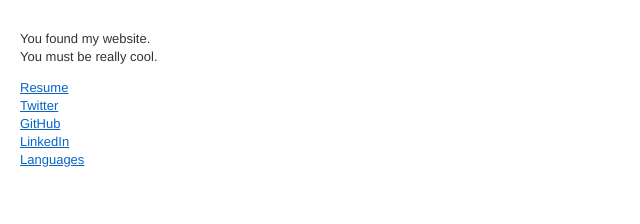
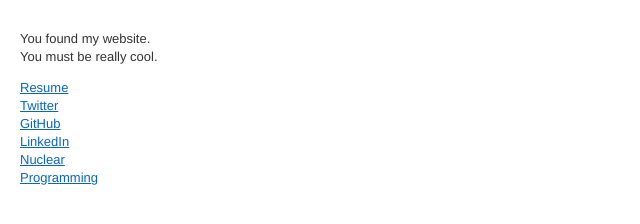
Before and after one commit to shauseth/shauseth.github.io, a plain HTML site: page index.html in a window 1280 px wide. Shown: the whole page, without its empty margins (0-640 px from the left). Drawn offline with Linux system fonts and the light colour scheme.

Commit message:
Update index.html

```diff
--- a/index.html
+++ b/index.html
@@ -11,6 +11,7 @@
     <a href="https://twitter.com/shauseth">Twitter</a> <br>
     <a href="https://github.com/shauseth">GitHub</a> <br>
     <a href="https://linkedin.com/in/shauseth">LinkedIn</a> <br>
-    <a href="/languages.html">Languages</a> <br>
+    <a href="/nuclear.html">Nuclear</a> <br>
+    <a href="/programming.html">Programming</a> <br>
   </body>
 </html>
```
